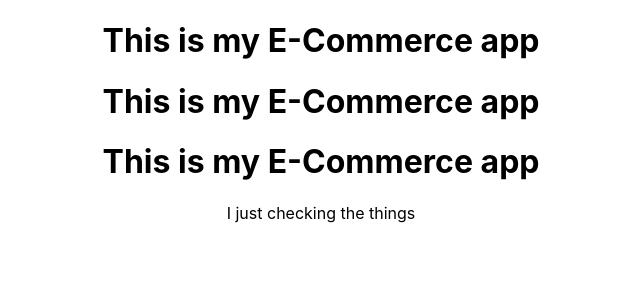
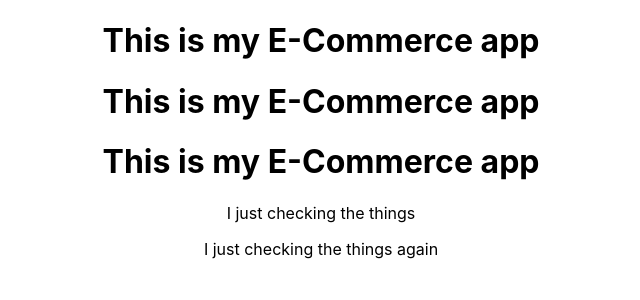
Before and after one commit to ajayreddy-9/e-commerce, a React (Create React App) app: page / in a window 1280 px wide. Shown: the top 300 px of the page, without its empty margins (319-959 px from the left). Built offline with nearby package versions, Linux system fonts and the light colour scheme.

Commit message:
just checking about continuos deployement again

```diff
--- a/src/App.js
+++ b/src/App.js
@@ -7,6 +7,7 @@ function App() {
       <h1>This is my E-Commerce app</h1>
       <h1>This is my E-Commerce app</h1>
       <p>I just checking the things</p>
+      <p>I just checking the things again</p>
     </div>
   );
 }
```
